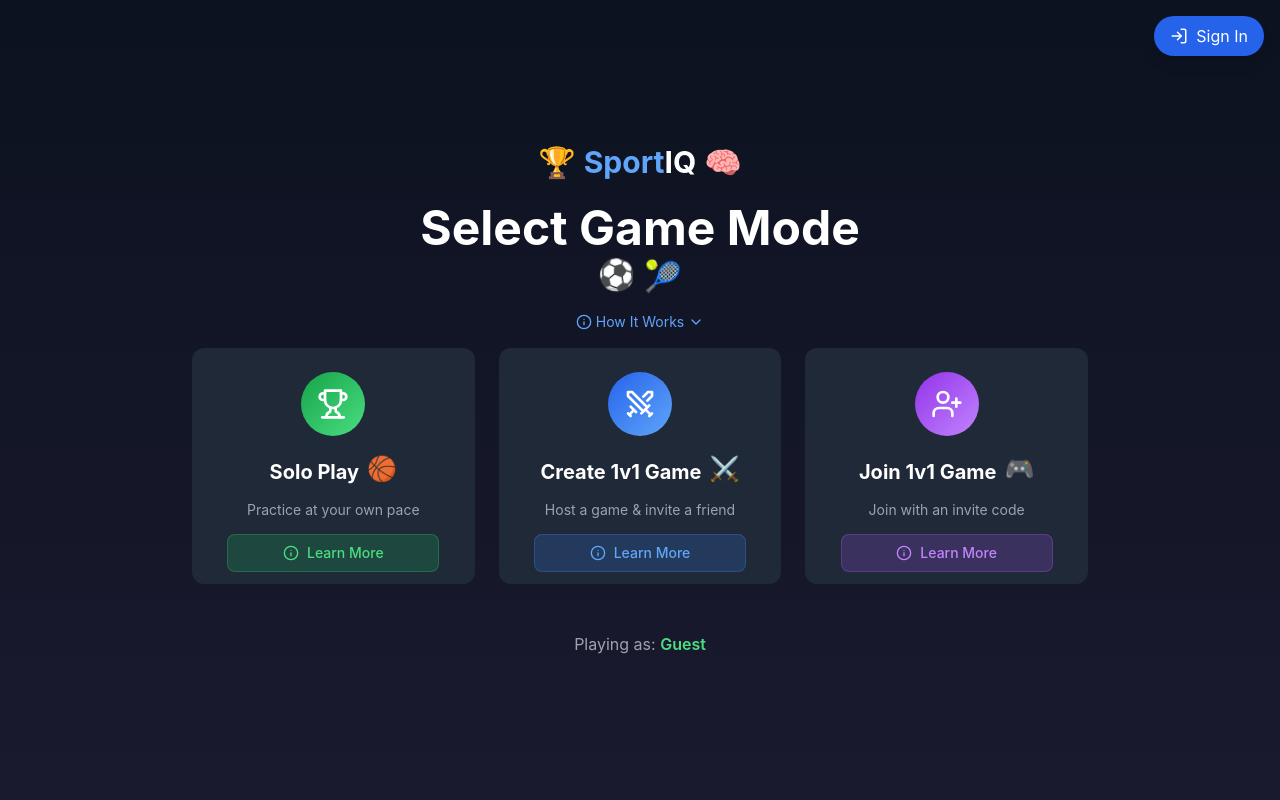
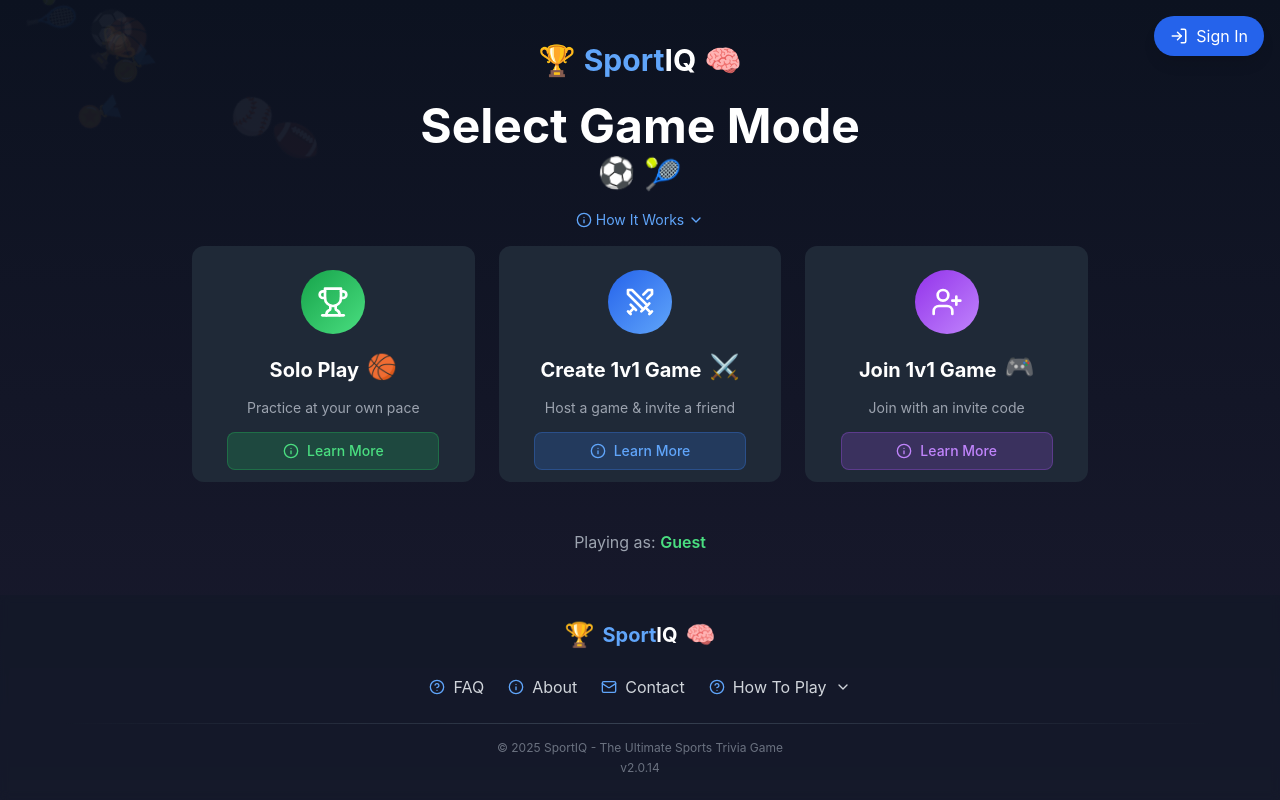
Before and after one commit to buyuknomad/Sports-Quiz, a React (Vite) app: page /welcome in a window 1280 px wide. Built offline with nearby package versions, Linux system fonts and the light colour scheme; no server answers.

Commit message:
Update WelcomeScreen.tsx
Add footer to welcome screen

```diff
--- a/src/components/WelcomeScreen.tsx
+++ b/src/components/WelcomeScreen.tsx
@@ -5,6 +5,8 @@ import { useLocation } from 'react-router-dom';
 import { NavigationButton } from './navigation';
 import { NAVIGATION_LABELS } from '../constants/navigation';
 import EnhancedNavBar from './layout/EnhancedNavBar';
+// Import Footer component
+import Footer from './layout/Footer';
 
 // Define expanded GameMode type with the new join option
 type GameMode = 'solo' | 'create' | 'join';
@@ -130,7 +132,7 @@ export const WelcomeScreen: React.FC<WelcomeScreenProps> = ({ onStart }) => {
   };
 
   return (
-    <div className="flex flex-col items-center justify-center min-h-screen p-4 bg-gradient-to-b from-[#0c1220] to-[#1a1a2e]">
+    <div className="flex flex-col min-h-screen bg-gradient-to-b from-[#0c1220] to-[#1a1a2e]">
       {/* Add EnhancedNavBar instead of AuthNavBar */}
       <EnhancedNavBar variant="default" position="top-right" />
 
@@ -145,6 +147,8 @@ export const WelcomeScreen: React.FC<WelcomeScreenProps> = ({ onStart }) => {
         </div>
       )}
 
+      {/* Main content wrapper with flex-grow to push footer down */}
+      <div className="flex-grow flex flex-col items-center justify-center p-4">
         {/* Header content remains the same */}
         <motion.div
           initial={{ y: -20, opacity: 0 }}
@@ -431,6 +435,7 @@ export const WelcomeScreen: React.FC<WelcomeScreenProps> = ({ onStart }) => {
           )}
         </AnimatePresence>
 
+        {/* Username display with animation */}
         <motion.div
           initial={{ opacity: 0, y: 20 }}
           animate={{ opacity: 1, y: 0 }}
@@ -448,6 +453,35 @@ export const WelcomeScreen: React.FC<WelcomeScreenProps> = ({ onStart }) => {
           </p>
         </motion.div>
       </div>
+
+      {/* Add Footer component */}
+      <Footer />
+
+      {/* Background animated sport icons */}
+      {['⚽', '🏀', '🎾', '🏈', '⚾', '🏆', '🥇', '🏅'].map((icon, index) => (
+        <motion.div
+          key={index}
+          className="absolute text-4xl opacity-5 pointer-events-none"
+          initial={{
+            x: Math.random() * 100 + '%',
+            y: -100
+          }}
+          animate={{
+            y: window.innerHeight + 100,
+            rotate: [0, 180, 360],
+            x: `calc(${Math.random() * 100}vw)`
+          }}
+          transition={{
+            duration: 20 + Math.random() * 15,
+            repeat: Infinity,
+            delay: Math.random() * 5,
+            ease: "linear"
+          }}
+        >
+          {icon}
+        </motion.div>
+      ))}
+    </div>
   );
 };
 
```
Lines whose indentation alone changed are shown as unchanged.
